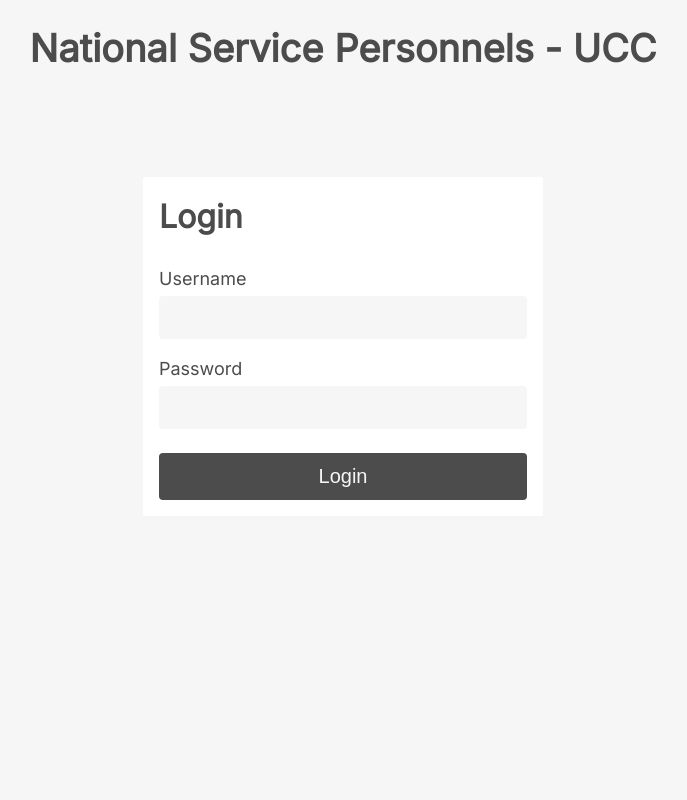
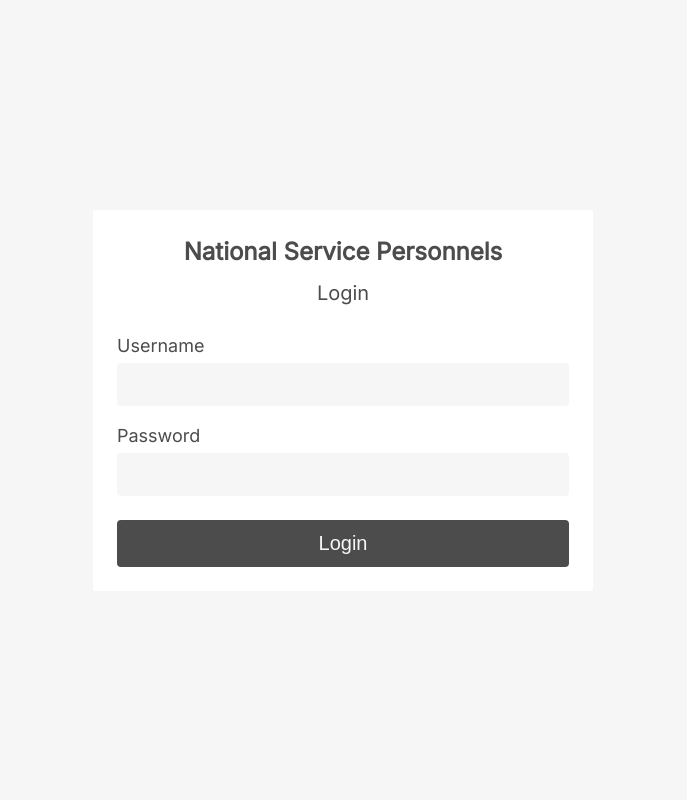
Before and after one commit to sanyomor-01/personnel_page, a PHP site: page /login.php in a window 1280 px wide. Shown: the whole page, without its empty margins (297-984 px from the left). Run offline with PHP 8.4, Linux system fonts and the light colour scheme.

Commit message:
login styles

```diff
--- a/css/login.css
+++ b/css/login.css
@@ -23,25 +23,24 @@ body{
     background: #f6f6f6;
 }
 main{
-    margin: 20px auto;
-    display: flex;
-    flex-direction: column;
-    align-items: center;
-    justify-content: center;
+    display: grid;
+    place-items: center;
+    height: 100vh;
+
 
 }
 .title{
-    font-size: 38px;
+    font-size: 24px;
     font-weight: 600;
+    text-align: center;
 }
 
 .login-container{
-    width: 400px;
+    min-width: 500px;
     margin: auto;
-    padding: 16px;
+    padding: 24px;
     height: fit-content;
     background: white;
-    margin-top: 100px;
     border-radius: 2px;
 
 }
@@ -52,13 +51,14 @@ main{
 }
 
 form{
-
     display: grid;
     gap: var(--gap-24);
 }
 form > legend{
-    font-size: 32px;
-    font-weight: 600;
+    font-size: 20px;
+    font-weight: 500;
+    text-align: center;
+    margin-top: var(--gap-8);
 }
 
 label{
--- a/login.php
+++ b/login.php
@@ -44,9 +44,9 @@ if ($_SERVER['REQUEST_METHOD'] == 'POST') {
 </head>
 <body>
 <main>
-    <h1 class="title" >National Service Personnels - UCC<h1>
 
     <section class="login-container">
+        <h1 class="title" >National Service Personnels<h1>
         <?php if (isset($error_message)) { echo "<p class='error'>$error_message</p>"; } ?>
 
         <form action="login.php" method="POST">
```
Also changed, not shown: home.php (added).
